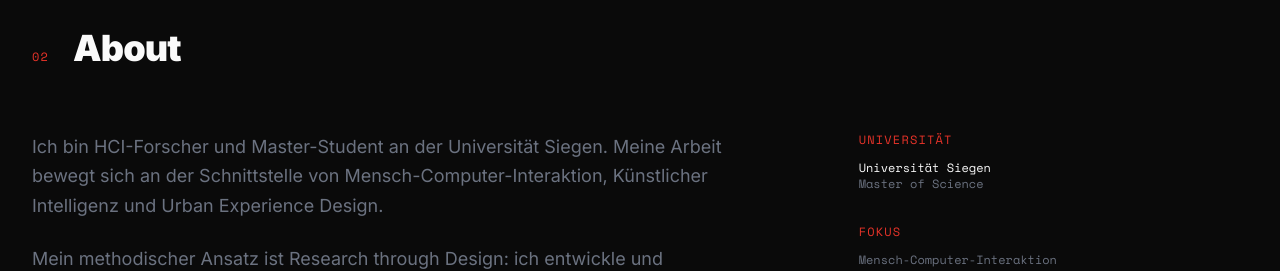
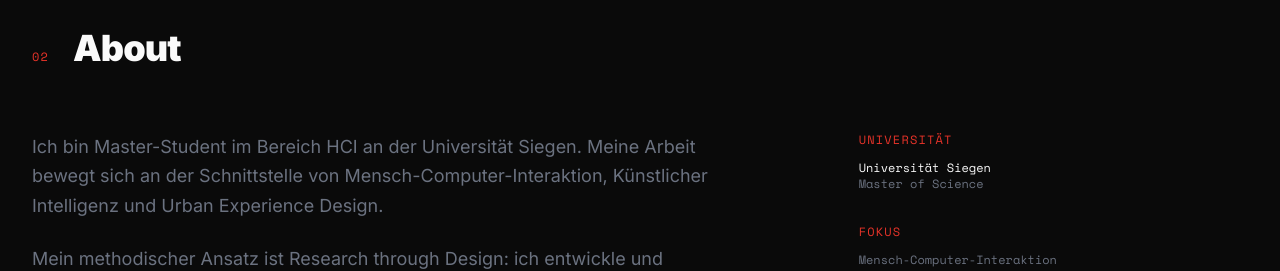
Before and after one commit to Binkel17/Binkel17.github.io, a Next.js app: page / in a window 1280 px wide. Shown: the part 940-1211 px from the top of the page. Built offline with nearby package versions, Linux system fonts and the light colour scheme.

Commit message:
change about

```diff
--- a/components/About.tsx
+++ b/components/About.tsx
@@ -14,7 +14,7 @@ export default function About() {
           {/* Left column — main text */}
           <div className="col-span-12 lg:col-span-7 flex flex-col gap-6 text-muted text-lg leading-relaxed">
             <p>
-              Ich bin HCI-Forscher und Master-Student an der
+              Ich bin Master-Student im Bereich HCI an der
               Universität Siegen. Meine Arbeit bewegt sich an der Schnittstelle
               von Mensch-Computer-Interaktion, Künstlicher Intelligenz und
               Urban Experience Design.
```
